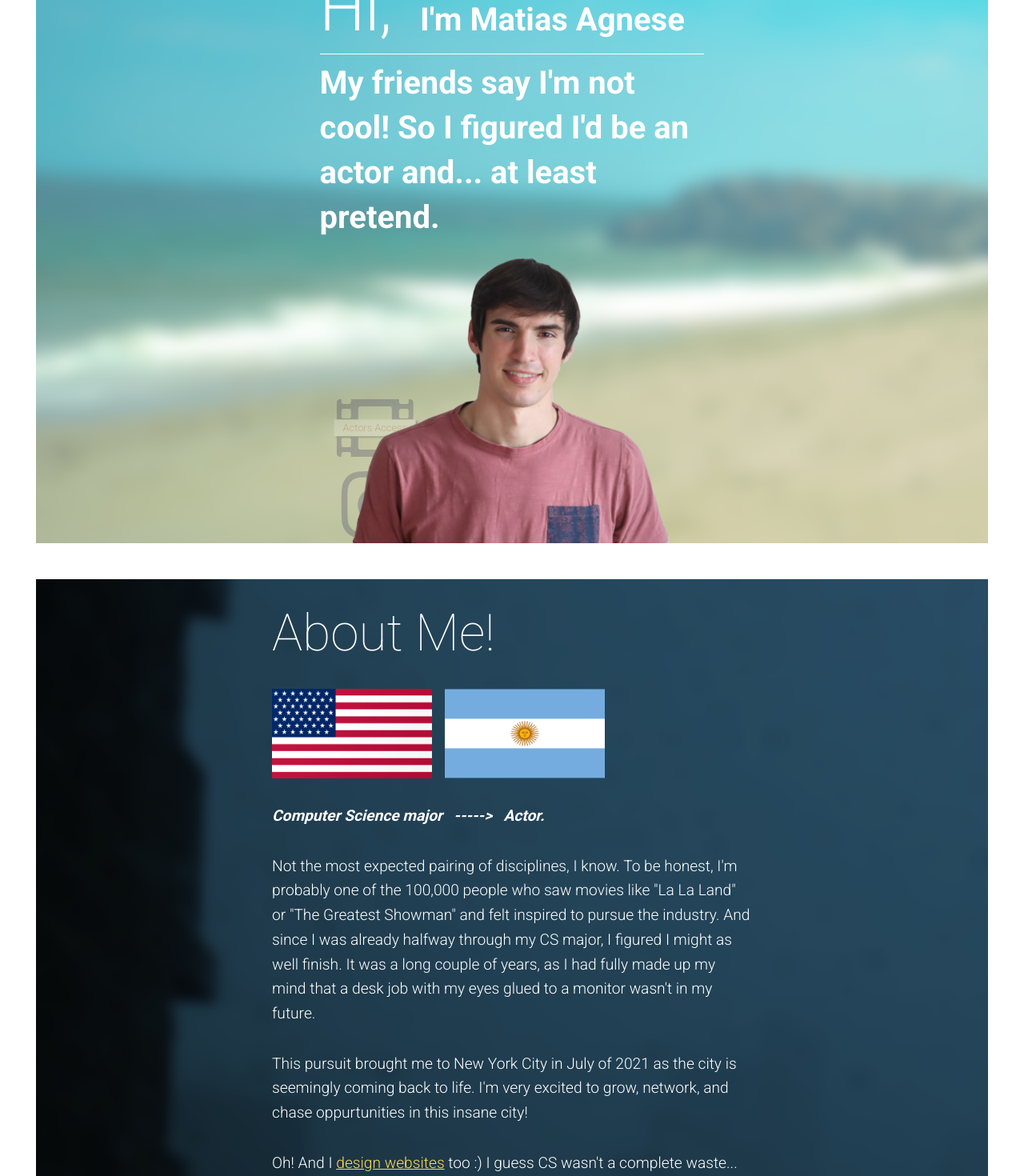
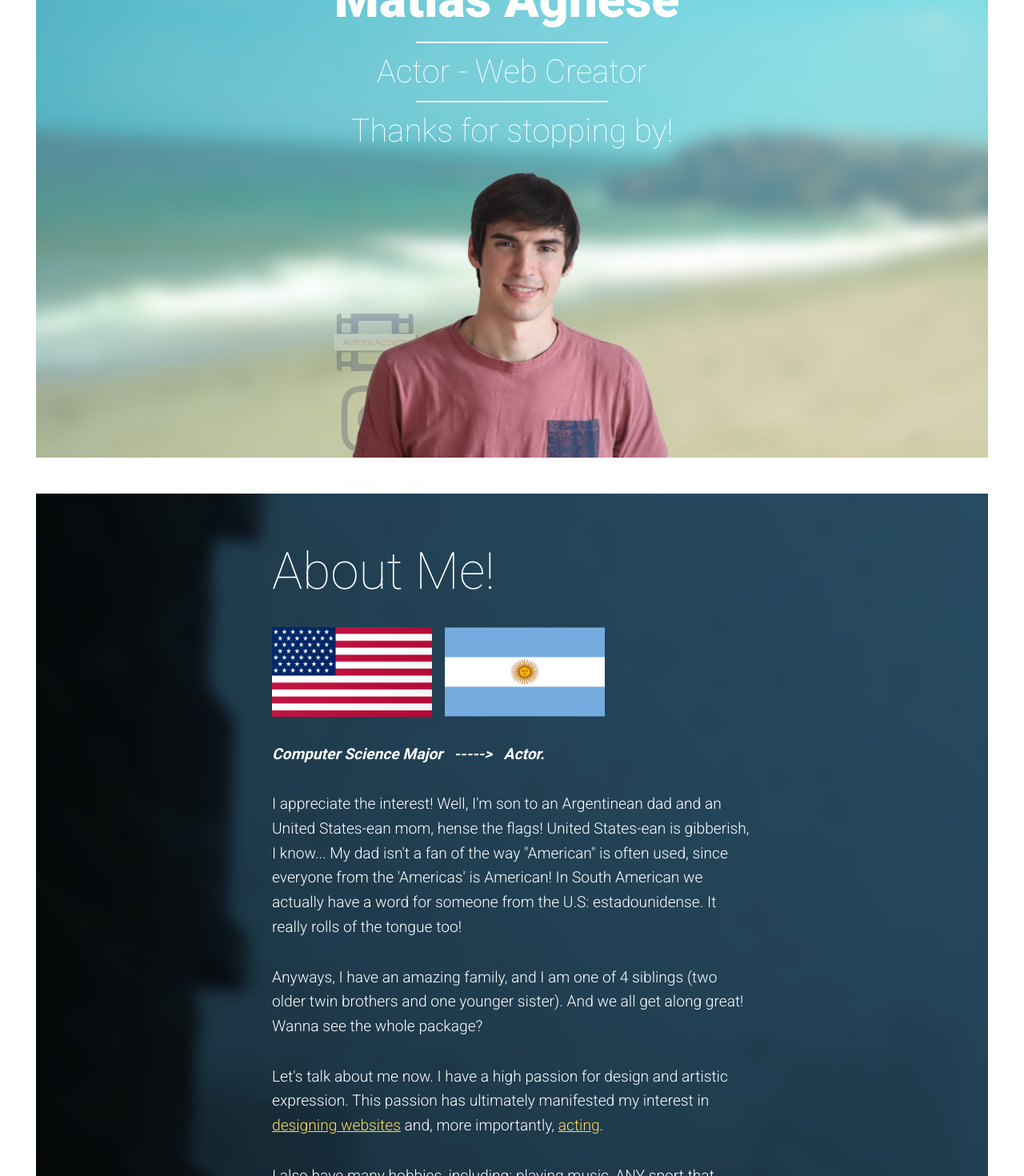
Before and after one commit to yosoymatiasn/matiasdabbles, a React (Create React App) app: page / in a window 1280 px wide. Shown: the part 200-1670 px from the top of the page at 80% size. Built offline with nearby package versions, Linux system fonts and the light colour scheme; the HTML template or start-up script is replaced by a standard one.

Commit message:
various updates to content and css

```diff
--- a/src/App.js
+++ b/src/App.js
@@ -1,4 +1,4 @@
-import "./global.scss";
+import "./app.scss";
 import Navbar from "./components/Navbar";
 import Intro from "./components/Intro";
 import About from "./components/About";
--- a/src/global.scss
+++ b/src/app.scss
@@ -1,11 +1,4 @@
-// VARIABLES
-$primary-color: rgb(29,121,197);
-$secondary-color: #9EA4AF;
-$off-white: rgb(255, 255, 255);
-$arg-blue: #5EC1E0;
-$arg-yellow: #FFDB5B;
-$dark-blue: #070547;
-
+@import './assets/styles/vars.scss';
 
 .home-container {
     display: flex;
@@ -17,7 +10,7 @@ section.home-section {
     margin-left: 45px;
     margin-right: 45px;
     margin-bottom: 45px;
-    padding: 30px;
+    padding: 60px;
     padding-left: 15%;
     padding-right: 15%;
 
@@ -30,7 +23,6 @@ section.home-section {
 
     @media (max-width: 500px) {
         margin: 0px;
-        padding: 1.2em;
 
         h2 {
             font-size: 2em;
@@ -38,7 +30,6 @@ section.home-section {
     }
     @media (min-width: 501px) and (max-width: 800px) {
         margin: 0px;
-        padding: 1.2em;
 
         h2 {
             font-size: 3em;
@@ -62,6 +53,10 @@ li {
 
 
 // buttons, links
+a {
+    transition: all .2s ease-in-out;
+}
+
 section a {
     color: $arg-yellow;
 }
@@ -155,3 +150,14 @@ button, .button {
         max-height: 90vh;
     }
 }
+
+@keyframes backgroundMotion {
+    from {
+        background-position: bottom left;
+        // background-size: 10%;
+    }
+    to {
+        background-position: top right;
+        // background-size: 100%;
+    }
+}
--- /dev/null
+++ b/src/assets/styles/vars.scss
@@ -0,0 +1,7 @@
+// VARIABLES
+$primary-color: rgb(29,121,197);
+$secondary-color: #9EA4AF;
+$off-white: rgb(255, 255, 255);
+$arg-blue: #5EC1E0;
+$arg-yellow: #FFDB5B;
+$dark-blue: #070547;
--- a/src/components/About/About.jsx
+++ b/src/components/About/About.jsx
@@ -44,26 +44,38 @@ export default function About() {
 				</div>
 				<p>
 					<span>
-						Computer Science major&nbsp;&nbsp; -----> &nbsp;&nbsp;Actor.{" "}
+						Computer Science Major&nbsp;&nbsp; -----> &nbsp;&nbsp;Actor.{" "}
 					</span>
 				</p>
 				<p>
-					Not the most expected pairing of disciplines, I know. To be honest,
-					I'm probably one of the 100,000 people who saw movies like "La La
-					Land" or "The Greatest Showman" and felt inspired to pursue the
-					industry. And since I was already halfway through my CS major, I
-					figured I might as well finish. It was a long couple of years, as I
-					had fully made up my mind that a desk job with my eyes glued to a
-					monitor wasn't in my future.
+					I appreciate the interest! Well, I'm son to an Argentinean dad and an
+					United States-ean mom, hense the flags! United States-ean is
+					gibberish, I know... My dad isn't a fan of the way "American" is often
+					used, since everyone from the 'Americas' is American! In South
+					American we actually have a word for someone from the U.S:
+					estadounidense. It really rolls of the tongue too!
+				</p>
+				<p>
+					Anyways, I have an amazing family, and I am one of 4 siblings (two
+					older twin brothers and one younger sister). And we all get along
+					great! Wanna see the whole package?
+				</p>
+				<p>
+					Let's talk about me now. I have a high passion for design and artistic
+					expression. This passion has ultimately manifested my interest in{" "}
+					<a href="#work">designing websites</a> and, more importantly,{" "}
+					<a href="#media">acting</a>.
+				</p>
+				<p>
+					I also have many hobbies, including: playing music, ANY sport that
+					involves a ball, watching movies, photography, writing post it notes
+					and sticking them onto surfaces, etc. I think that covers most of
+					them!
 				</p>
 				<p>
 					This pursuit brought me to New York City in July of 2021 as the city
-					is seemingly coming back to life. I'm very excited to grow, network,
-					and chase oppurtunities in this insane city!
-				</p>
-				<p>
-					Oh! And I <a href="#work">design websites</a> too :) I guess CS wasn't
-					a complete waste...
+					is coming back to life. I'm very excited to grow in this absolutely
+					wild city. Scroll through my website to see what I have to offer!
 				</p>
 				<div className="why-not">
 					<h3>Here's me catching a football, because, why not?</h3>
--- a/src/components/About/about.scss
+++ b/src/components/About/about.scss
@@ -1,4 +1,4 @@
-@import '../../global.scss';
+@import '../../assets/styles/vars.scss';
 
 .about-section {
     background-image: url(../../assets/img/city.jpg);
--- a/src/components/Footer/footer.scss
+++ b/src/components/Footer/footer.scss
@@ -1,4 +1,4 @@
-@import '../../global.scss';
+@import '../../assets/styles/vars.scss';
 
 footer {
     --gap: 4rem;
--- a/src/components/Intro/Intro.jsx
+++ b/src/components/Intro/Intro.jsx
@@ -8,13 +8,12 @@ export default function Intro() {
 			<div className="background-img"></div>
 			<div className="intro-heading">
 				<h1>
-					<span>Hi, </span>I'm Matias Agnese
+					<span>Matias Agnese</span>
 				</h1>
 				<div className="divider"></div>
-				<h1>
-					My friends say I'm not cool! So I figured I'd be an actor and... at
-					least pretend.
-				</h1>
+				<h1>Actor - Web Creator</h1>
+				<div className="divider"></div>
+				<h1>Thanks for stopping by!</h1>
 			</div>
 			<div className="headshot-container">
 				<div className="intro-headshot">
--- a/src/components/Intro/intro.scss
+++ b/src/components/Intro/intro.scss
@@ -1,4 +1,4 @@
-@import '../../global.scss';
+@import '../../assets/styles/vars.scss';
 
 .intro-container {
     position: relative;
@@ -41,22 +41,27 @@
 
     .divider {
         display: block;
-        width: 100%;
-        height: 1px;
+        width: 50%;
+        height: 2px;
         background-color: white;
+        margin-left: auto;
+        margin-right: auto;
         margin-bottom: .5rem;
+        margin-top: .5rem;
     }
 
     h1 {
         line-height: 1.4;
-        display: inline-block;
+        display: block;
+        text-align: center;
         font-size: 2.5rem;
         color: $off-white;
+        font-weight: 100;
 
 
         span {
-            font-size: 2em;
-            font-weight: lighter;
+            font-size: 4rem;
+            font-weight: 900;
             margin-right: .2em;
         }
     }
@@ -168,7 +173,13 @@
 @media (max-width: 800px) {
     .intro-heading {
         h1 {
+            display: block;
             font-size: 2rem;
+            text-align: center;
+
+            span {
+                font-size: 3rem;
+            }
         }
     }
 }
@@ -200,6 +211,10 @@
     .intro-heading {
         h1 {
             font-size: 1.6rem;
+
+            span {
+                font-size: 2.2rem;
+            }
         }
     }
 }
--- a/src/components/Navbar/navbar.scss
+++ b/src/components/Navbar/navbar.scss
@@ -1,4 +1,4 @@
-@import '../../global.scss';
+@import '../../assets/styles/vars.scss';
 
 .navbar-container {
     position: absolute;
--- a/src/components/Work/Work.jsx
+++ b/src/components/Work/Work.jsx
@@ -6,7 +6,8 @@ import AAC from "../../assets/img/aac-snapshot.jpg";
 export default function Acting() {
 	return (
 		<section id="work" className="work-section home-section ">
-			<h2>Websites</h2>
+			<h2>Web Design</h2>
+			<h3>Here are a few websites I've built. Including the one your on!</h3>
 			<div className="website-gallery">
 				<div className="website-container">
 					<div className="website-about">
```
Also changed, not shown: src/components/Acting/acting.scss (+11 -15 lines), src/components/Work/work.scss (+9 -5 lines), 10 other files (tests, documents, lock files or other folders).
